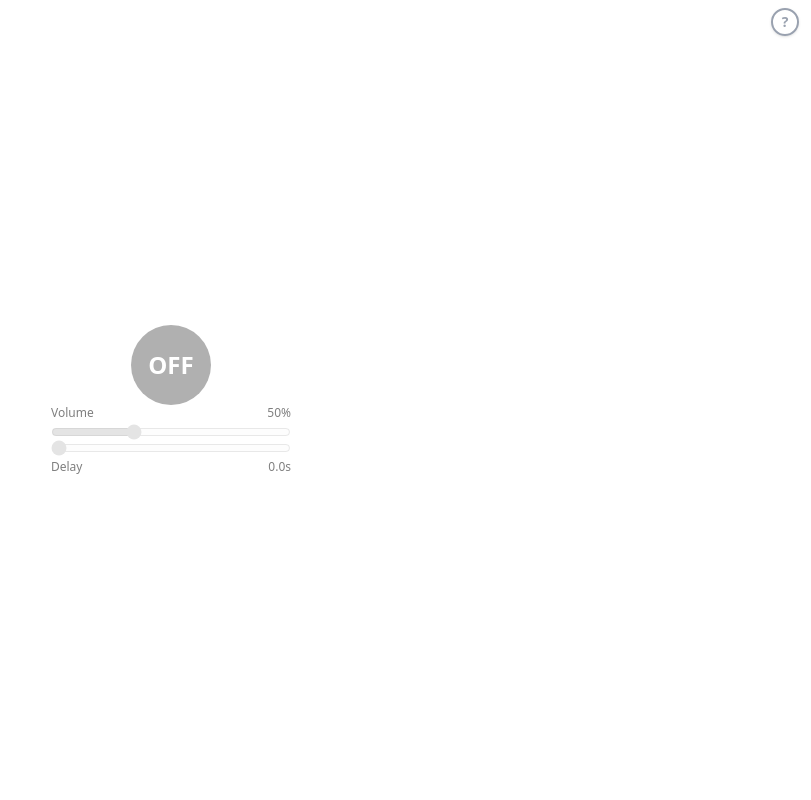
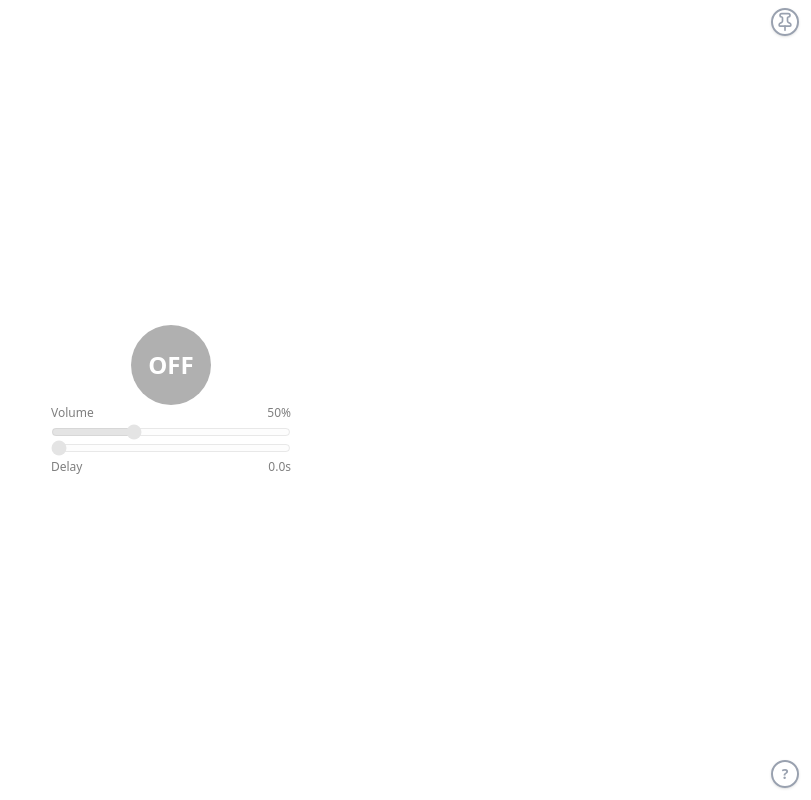
Before and after one commit to z-fujimori/yamabiko, a React (Vite) app: page / in a window 1280 px wide. Shown: the whole page, without its empty margins (469-1280 px from the left). Built offline with nearby package versions, Linux system fonts and the light colour scheme.

Commit message:
Window固定Pin

```diff
--- a/package.json
+++ b/package.json
@@ -13,6 +13,7 @@
     "@tailwindcss/vite": "^4.1.18",
     "@tauri-apps/api": "^2",
     "@tauri-apps/plugin-opener": "^2",
+    "lucide-react": "^0.563.0",
     "react": "^19.1.0",
     "react-dom": "^19.1.0",
     "tailwindcss": "^4.1.18",
--- a/src/components/IconQuestion.tsx
+++ b/src/components/IconQuestion.tsx
@@ -10,7 +10,7 @@ const IconQuestion = () => {
             aria-label="Open help"
             onClick={openHelp}
             className="
-                fixed top-2 right-3
+                fixed bottom-3 right-3
                 w-7 h-7
                 rounded-full
                 border-2 border-gray-400
--- a/src/components/MainView.tsx
+++ b/src/components/MainView.tsx
@@ -4,6 +4,7 @@ import VolumeSlider from './VolumeSlider';
 import { DelaySlider } from './DelaySlider';
 import IconQuestion from './IconQuestion';
 import { SwipePages } from './SwipePages';
+import { WindowPinButton } from './WindowPinButton';
 
 const MainView = () => {
   const [isOn, setIsOn] = useState(false);
@@ -18,6 +19,7 @@ const MainView = () => {
       <VolumeSlider volume={volume} setVolume={setVolume} sliderEnabled={isOn} />
       <DelaySlider delaySec={delaySec} setDelaySec={setDelaySec} disabled={isOn} />
       {/* <p className="text-sm mt-2">※ハウリング防止のためイヤホン推奨</p> */}
+      <WindowPinButton />
 
     </main>
   )
--- /dev/null
+++ b/src/components/WindowPinButton.tsx
@@ -0,0 +1,39 @@
+import { invoke } from "@tauri-apps/api/core";
+import { useState } from "react";
+import { Pin, PinOff } from 'lucide-react';
+
+export function WindowPinButton() {
+  const [pinned, setPinned] = useState(false);
+
+  async function togglePin() {
+    const next = !pinned;
+    setPinned(next);
+
+    await invoke("set_always_on_top", {
+      on: next,
+    });
+  }
+
+  return (
+    <button
+        onClick={togglePin}
+        className="
+            fixed top-2 right-3
+            w-7 h-7
+            rounded-full
+            border-2 border-gray-400
+            text-sm font-semibold
+            text-gray-400
+            shadow-sm
+            hover:bg-gray-100
+            hover:border-gray-100
+            hover:text-gray-700
+            active:scale-95
+            transition
+            flex items-center justify-center
+        "
+    >
+        {pinned ? <PinOff className="w-5 h-5" /> : <Pin className="w-5 h-5" />}
+    </button>
+  );
+}
```
Also changed, not shown: 2 other files (tests, documents, lock files or other folders).
